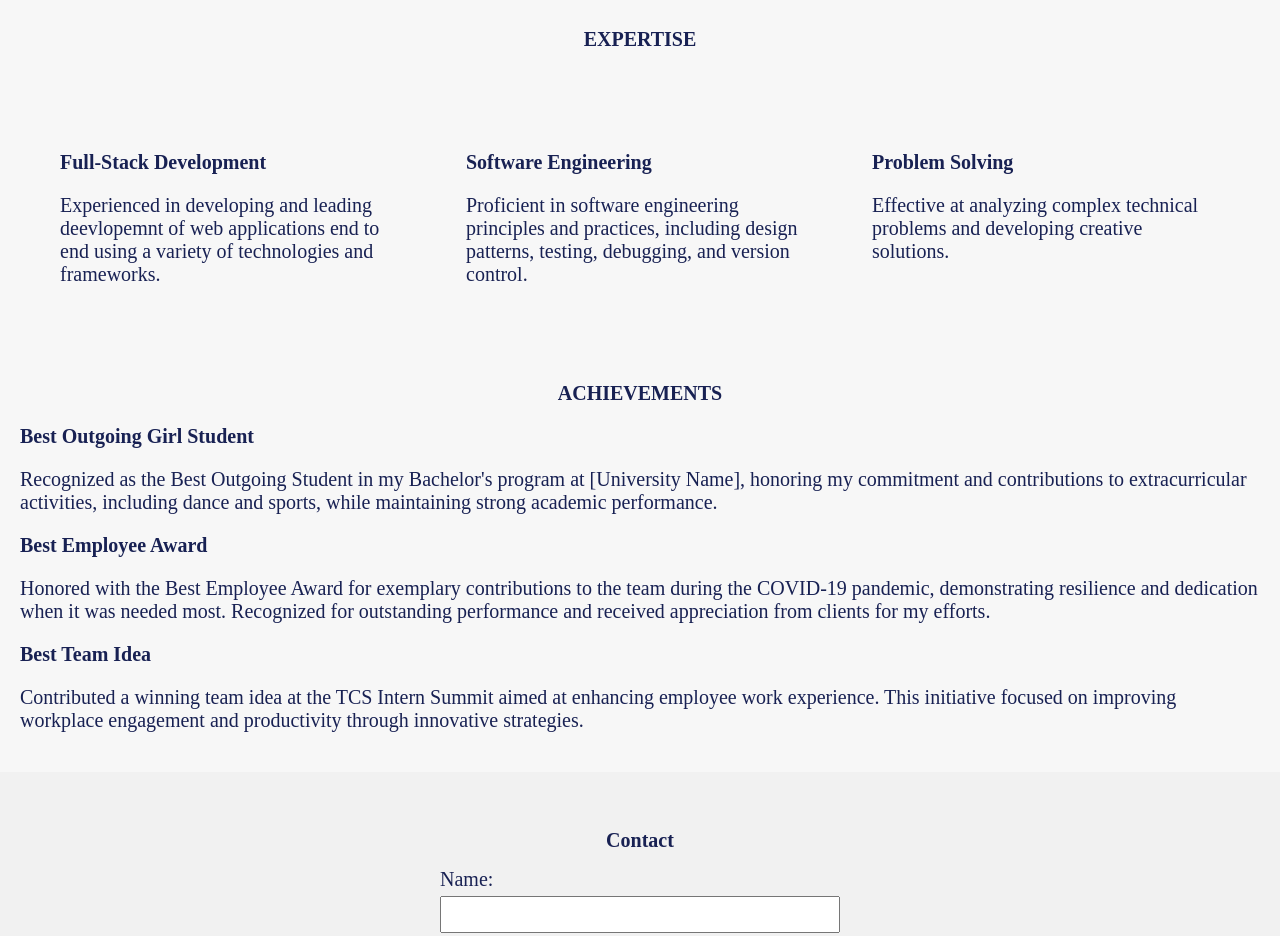
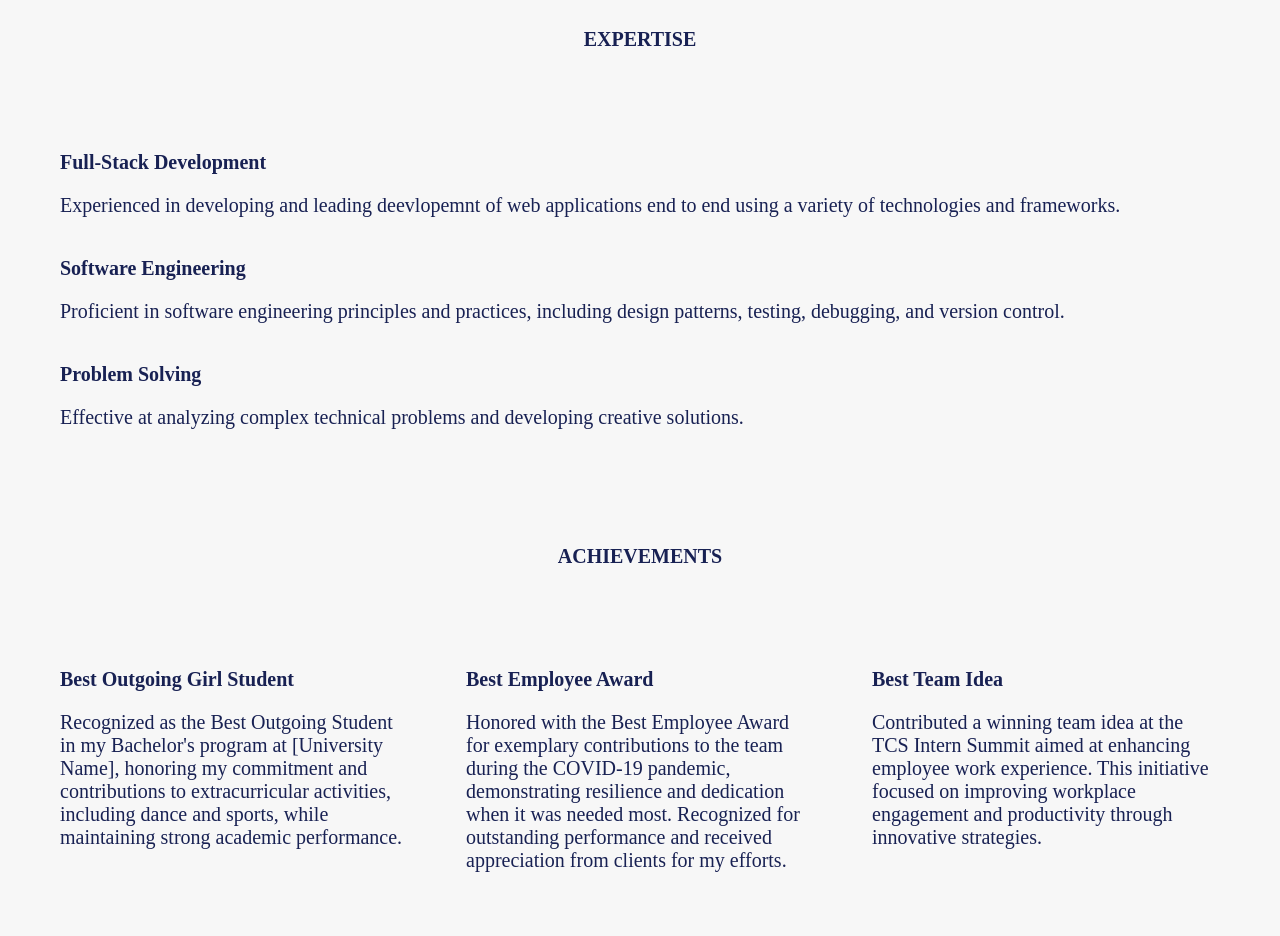
Before and after one commit to ApoorvaEeda/ApoorvaEeda.github.io, a plain HTML site: page index.html in a window 1280 px wide. Shown: the part 6120-7056 px from the top of the page. Drawn offline with Linux system fonts and the light colour scheme.

Commit message:
Add files via upload

```diff
--- a/index.html
+++ b/index.html
@@ -286,6 +286,24 @@
 		}
 
 		.expertise-box {
+			flex-basis: calc(33.33% - 20px);
+			margin-bottom: 20px;
+		}
+
+		/* Sixth section with expertise details */
+		.achieve-section {
+			background-color: #f1f1f1;
+			padding: 40px;
+		}
+
+		.achieve-container {
+			display: flex;
+			justify-content: space-between;
+			flex-wrap: wrap;
+			margin-top: 20px;
+		}
+
+		.achieve-box {
 			flex-basis: calc(33.33% - 20px);
 			margin-bottom: 20px;
 		}
@@ -589,12 +607,36 @@
 			flex-wrap: wrap;
 		}
 
-		.expertise-item {
+		.achieve-item {
 			flex-basis: 30%;
 			margin-bottom: 20px;
 		}
 
-		.expertise-item:last-child {
+		.achieve-item:last-child {
+			margin-bottom: 0;
+		}
+
+		.section#achieve {
+			padding: 40px;
+		}
+
+		#achieve h2 {
+			text-align: center;
+		}
+
+		.achieve-content {
+			display: flex;
+			justify-content: space-between;
+			margin-top: 40px;
+			flex-wrap: wrap;
+		}
+
+		.achieve-item {
+			flex-basis: 30%;
+			margin-bottom: 20px;
+		}
+
+		.achieve-item:last-child {
 			margin-bottom: 0;
 		}
 
```
